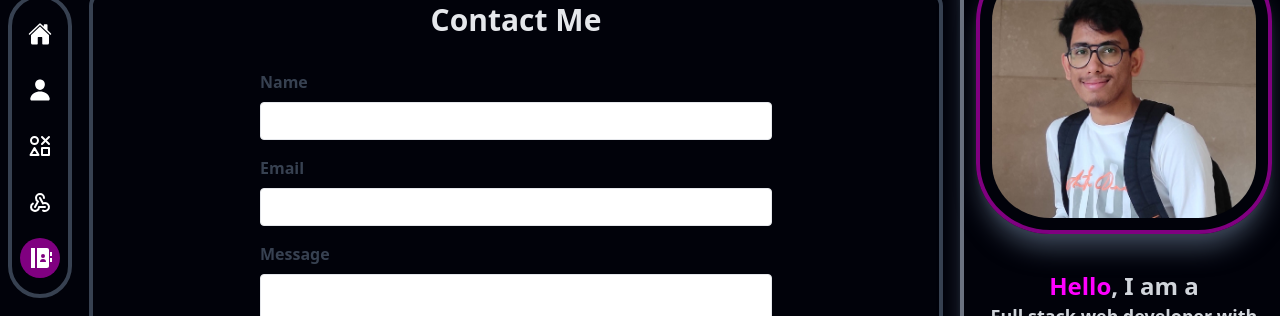
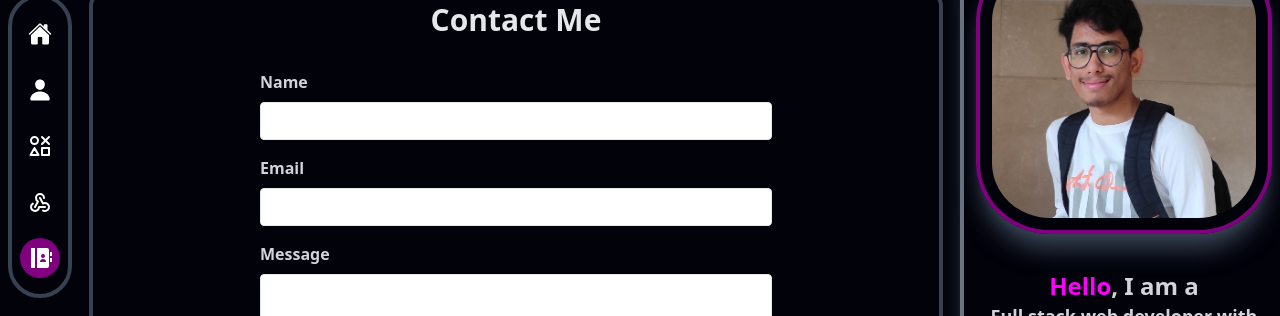
Before and after one commit to Aarize29/AarizePortfolio, a React (Vite) app: page /contact in a window 1280 px wide. Shown: the part 134-450 px from the top of the page. Built offline with nearby package versions, Linux system fonts and the light colour scheme; no server answers.

Commit message:
fixed label color of contact page

```diff
--- a/src/components/main/MainBody.jsx
+++ b/src/components/main/MainBody.jsx
@@ -239,7 +239,7 @@ const MainBody = () => {
     <div className="text-gray-200 w-screen border-solid border-4 border-gray-700 p-5 mt-2 mb-16  h-[83%]" >
       <form onSubmit={handleSubmit} className="max-w-lg mx-auto">
         <div className="mb-4">
-          <label htmlFor="name" className="block text-gray-700 font-bold mb-2">
+          <label htmlFor="name" className="block text-gray-300 font-bold mb-2">
             Name
           </label>
           <input
@@ -252,7 +252,7 @@ const MainBody = () => {
           />
         </div>
         <div className="mb-4">
-          <label htmlFor="email" className="block text-gray-700 font-bold mb-2">
+          <label htmlFor="email" className="block text-gray-300 font-bold mb-2">
             Email
           </label>
           <input
@@ -265,7 +265,7 @@ const MainBody = () => {
           />
         </div>
         <div className="mb-4">
-          <label htmlFor="message" className="block text-gray-700 font-bold mb-2">
+          <label htmlFor="message" className="block text-gray-300 font-bold mb-2">
             Message
           </label>
           <textarea
--- a/src/components/main/contact/Contact.jsx
+++ b/src/components/main/contact/Contact.jsx
@@ -47,7 +47,7 @@ const Contact = () => {
       <h1 className="text-center text-3xl font-bold mt-2 mb-8">Contact Me</h1>
       <form onSubmit={handleSubmit} className="max-w-lg mx-auto">
         <div className="mb-4">
-          <label htmlFor="name" className="block text-gray-700 font-bold mb-2">
+          <label htmlFor="name" className="block text-gray-300 font-bold mb-2">
             Name
           </label>
           <input
@@ -60,7 +60,7 @@ const Contact = () => {
           />
         </div>
         <div className="mb-4">
-          <label htmlFor="email" className="block text-gray-700 font-bold mb-2">
+          <label htmlFor="email" className="block text-gray-300 font-bold mb-2">
             Email
           </label>
           <input
@@ -73,7 +73,7 @@ const Contact = () => {
           />
         </div>
         <div className="mb-4">
-          <label htmlFor="message" className="block text-gray-700 font-bold mb-2">
+          <label htmlFor="message" className="block text-gray-300 font-bold mb-2">
             Message
           </label>
           <textarea
```
